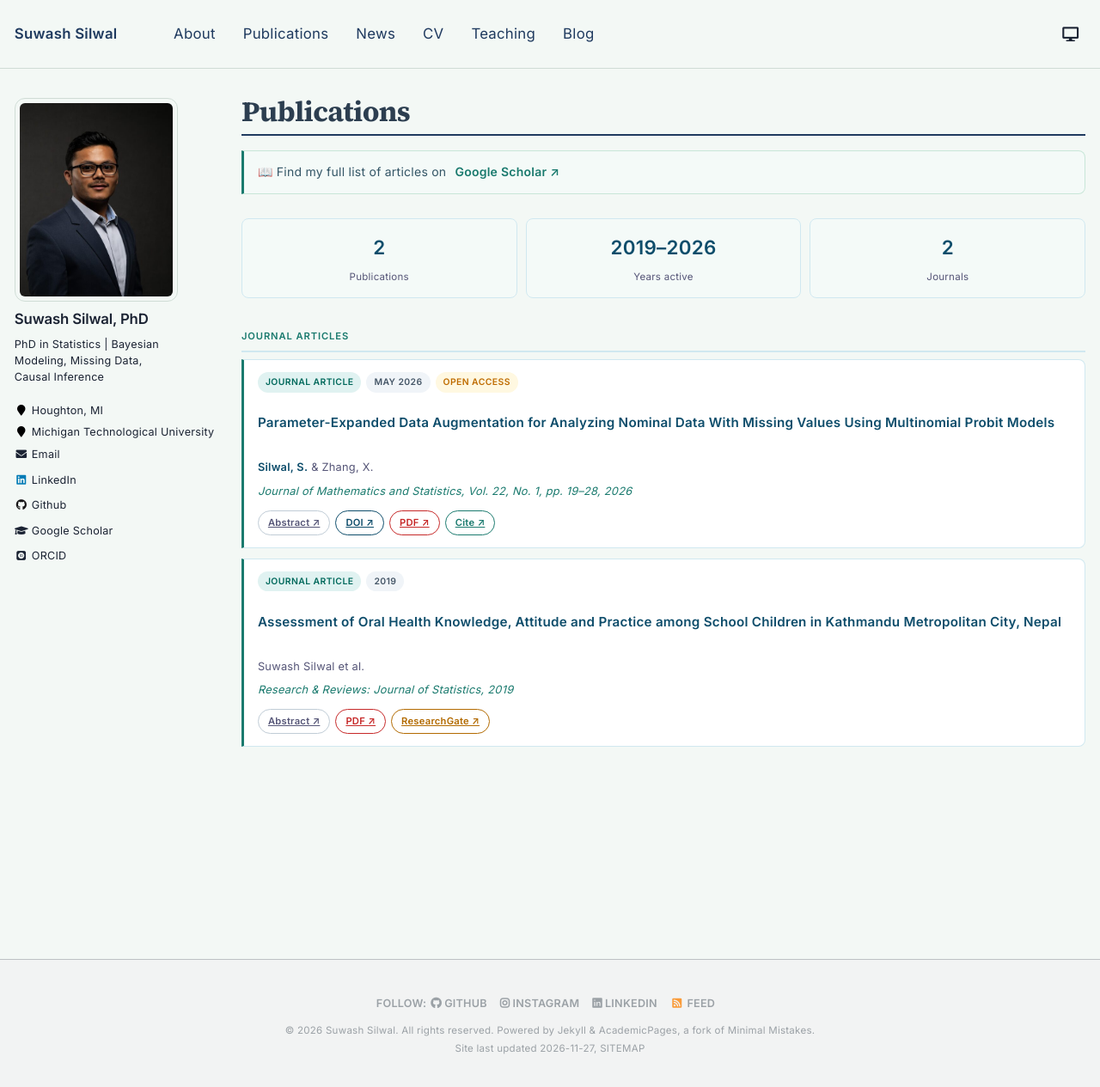
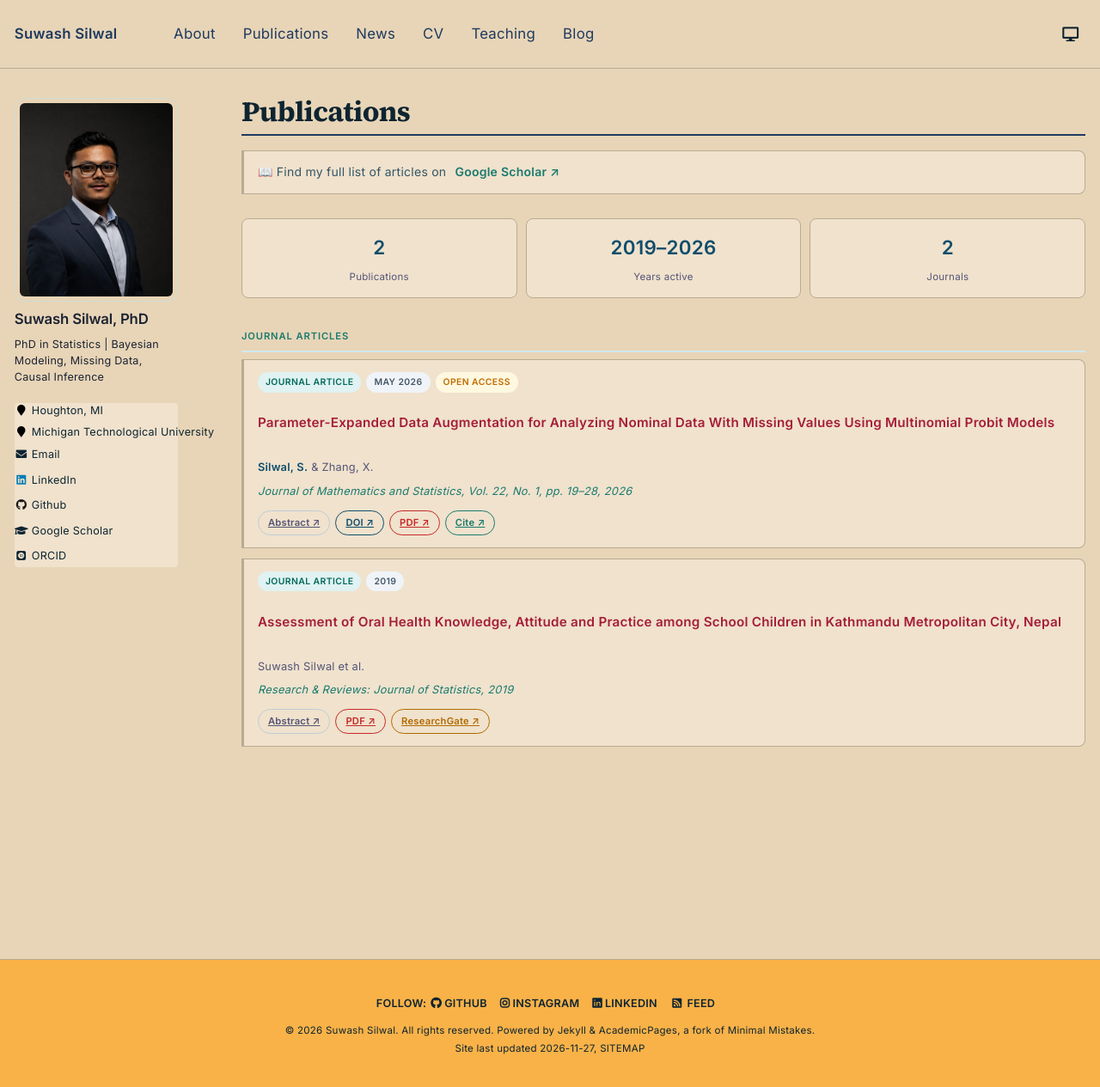
Before and after one commit to ssilwal050/ssilwal050.github.io, a Jekyll site: the page built from _pages/publications.md, in a window 1280 px wide and 1265 px high. Shown: the whole window at 86% size. Built offline with Jekyll 4.4.1, drawn with Linux system fonts in a browser that asks for light colours; some web fonts are replaced.

Commit message:
Apply Minimal Mistakes Sunrise and Dark palettes

```diff
--- a/assets/css/custom.css
+++ b/assets/css/custom.css
@@ -450,12 +450,12 @@
 
 html[data-theme="dark"] {
   color-scheme: dark;
-  --theme-background: #474747;
-  --theme-surface: #383838;
+  --theme-background: #252a34;
+  --theme-surface: #1f242c;
   --theme-text: #ffffff;
   --theme-muted: #bac5d2;
-  --theme-link: #9dcef8;
-  --theme-border: #485462;
+  --theme-link: #8cd2d5;
+  --theme-border: #51555d;
   background: var(--theme-background);
   color: var(--theme-text);
 }
@@ -519,10 +519,62 @@ html[data-theme="dark"] :is(.masthead, #main, .page__footer) * {
 }
 
 html[data-theme="dark"] :is(.btn--primary, .quick-links a, .publication-badge, .page__content a[href*="dl.acm"]) {
-  background-color: #225579;
+  background-color: #006b71;
 }
 
 html[data-theme="dark"] a:focus-visible {
   outline: 2px solid currentColor;
   outline-offset: 3px;
 }
+
+/* Minimal Mistakes Sunrise palette, adapted to the AcademicPages layout. */
+html:not([data-theme="dark"]) {
+  color-scheme: light;
+  --sunrise-background: #e8d5b7;
+  --sunrise-surface: #f0e2cd;
+  --sunrise-text: #0e2431;
+  --sunrise-accent: #a51e38;
+  --sunrise-border: #b9aa92;
+  --sunrise-footer: #f9b248;
+  background-color: var(--sunrise-background);
+}
+
+html:not([data-theme="dark"]) :is(body, .masthead, .greedy-nav) {
+  background-color: var(--sunrise-background);
+  color: var(--sunrise-text);
+  border-color: var(--sunrise-border);
+}
+
+html:not([data-theme="dark"]) :is(.page__footer, .page__footer i) {
+  background-color: var(--sunrise-footer);
+  color: var(--sunrise-text);
+  border-color: var(--sunrise-border);
+}
+
+html:not([data-theme="dark"]) :is(.news-card, .archive__item, .pub-card, .pub-stat,
+  .pub-scholar-bar, .tl-item, .greedy-nav .hidden-links, .author__urls,
+  input, textarea, select, pre, .highlighter-rouge) {
+  background: var(--sunrise-surface);
+  border-color: var(--sunrise-border);
+}
+
+html:not([data-theme="dark"]) :is(.page__content a:not(.btn), .pub-title a, .archive__item-title a) {
+  color: var(--sunrise-accent);
+}
+
+html:not([data-theme="dark"]) :is(.opening-quote__text, .opening-quote__author, .page__title, .page__content h2) {
+  color: var(--sunrise-text);
+}
+
+html:not([data-theme="dark"]) :is(.btn--primary, .quick-links a, .page__content a[href*="dl.acm"], .greedy-nav button) {
+  background-color: var(--sunrise-accent);
+  color: #fff;
+}
+
+html:not([data-theme="dark"]) .greedy-nav .visible-links a::before {
+  background-color: #fc3a52;
+}
+
+html[data-theme="dark"] .page__footer {
+  background-color: #1a1d24;
+}
```
